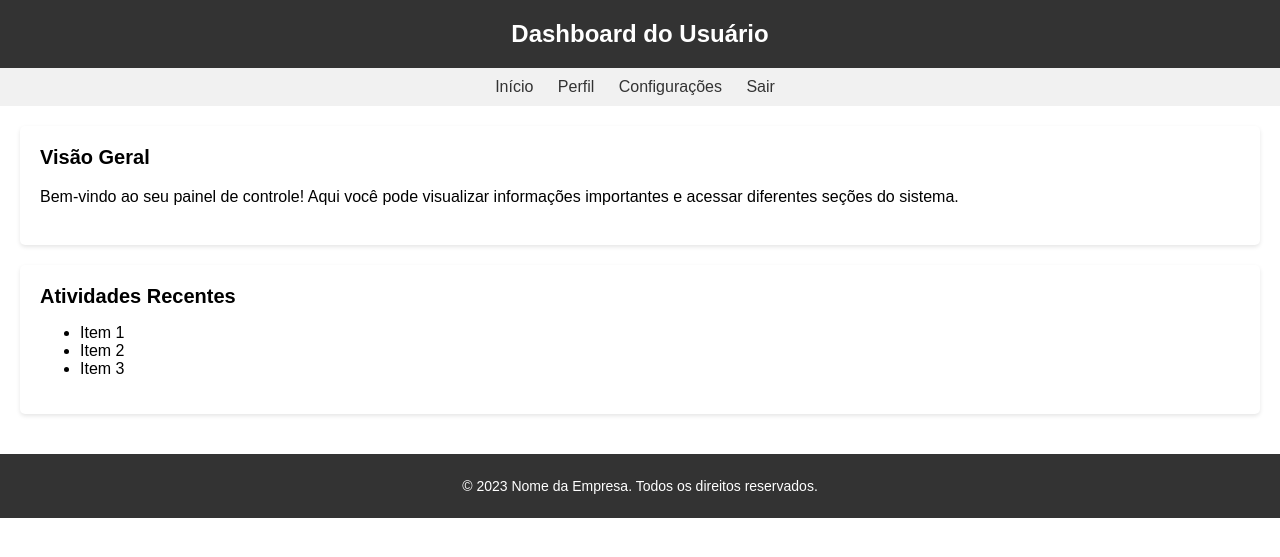
After one commit to Hugohsk99/animesite, a Flask app: template templates/dashboard.html in a window 1280 px wide. The commit adds this page. Shown: the top 557 px of the page. Run offline with Flask 3, Linux system fonts and the light colour scheme; the template is opened without the code that fills it, so the values that code supplies are empty.

Commit message:
Alterações do carrosel e inicio do dashboard.

```diff
--- a/static/css/cadastro.css
+++ b/static/css/cadastro.css
@@ -2,7 +2,7 @@ body
 {
     margin:0px;
     background-color:white;
-    background-image:url('../images/background.jpg');
+    background-image:url('https://cdn.discordapp.com/attachments/1113272071364018240/1113287558391152650/background.jpg');
     color:#000000;
     font-family:Arial, Helvetica, sans-serif;
 }
--- a/static/css/estilo.css
+++ b/static/css/estilo.css
@@ -11,3 +11,118 @@
 footer p a {
 	margin: 5px 15px;
 }
+
+.carrossel {
+    width: 300px;
+    height: 200px;
+    overflow: hidden;
+    position: relative;
+    border: 1px solid #ccc;
+}
+
+.carrossel-imagem {
+    width: 300%;
+    height: 200px;
+    position: absolute;
+}
+
+.carrossel-imagem img {
+    float: left;
+    width: 33.33%;
+}
+
+.controles {
+    margin-top: 10px;
+    text-align: center;
+}
+
+.controles button {
+    margin: 0 5px;
+}
+
+body {
+    font-family: Arial, sans-serif;
+    margin: 0;
+    padding: 0;
+}
+
+header {
+    background-color: #333;
+    color: #fff;
+    padding: 20px;
+    text-align: center;
+}
+
+header h1 {
+    margin: 0;
+    font-size: 24px;
+}
+
+nav {
+    background-color: #f1f1f1;
+    padding: 10px;
+    text-align: center;
+}
+
+nav ul {
+    margin: 0;
+    padding: 0;
+    list-style-type: none;
+}
+
+nav ul li {
+    display: inline;
+    margin-right: 10px;
+}
+
+nav ul li a {
+    color: #333;
+    text-decoration: none;
+    font-size: 16px;
+    padding: 5px;
+    border-radius: 5px;
+    transition: background-color 0.3s ease;
+}
+
+nav ul li a:hover {
+    background-color: #ddd;
+}
+
+main {
+    padding: 20px;
+}
+
+section {
+    margin-bottom: 20px;
+    background-color: #fff;
+    padding: 20px;
+    border-radius: 5px;
+    box-shadow: 0 2px 4px rgba(0, 0, 0, 0.1);
+}
+
+section h2 {
+    margin-top: 0;
+    font-size: 20px;
+    margin-bottom: 10px;
+}
+
+section p {
+    line-height: 1.5;
+}
+
+footer {
+    background-color: #333;
+    color: #fff;
+    padding: 10px;
+    text-align: center;
+    font-size: 14px;
+}
+
+.footer-link {
+    color: #fff;
+    text-decoration: underline;
+}
+
+.footer-link:hover {
+    color: #ddd;
+}
--- a/static/css/estilos.css
+++ b/static/css/estilos.css
@@ -10,7 +10,7 @@ body {
     align-items: center;
     justify-content: center;
     height: 100vh;
-	background-image:url(static/images/background.jpg);
+	background-image:url('https://cdn.discordapp.com/attachments/1113272071364018240/1113287558391152650/background.jpg');
     background-size: cover;
     background-position: center;
 }
--- /dev/null
+++ b/templates/dashboard.html
@@ -0,0 +1,37 @@
+<!DOCTYPE html>
+<html>
+<head>
+    <title>Dashboard do Usuário</title>
+    <link rel="stylesheet" type="text/css" href="estilo.css">
+</head>
+<body>
+    <header>
+        <h1>Dashboard do Usuário</h1>
+    </header>
+    <nav>
+        <ul>
+            <li><a href="#">Início</a></li>
+            <li><a href="#">Perfil</a></li>
+            <li><a href="#">Configurações</a></li>
+            <li><a href="#">Sair</a></li>
+        </ul>
+    </nav>
+    <main>
+        <section>
+            <h2>Visão Geral</h2>
+            <p>Bem-vindo ao seu painel de controle! Aqui você pode visualizar informações importantes e acessar diferentes seções do sistema.</p>
+        </section>
+        <section>
+            <h2>Atividades Recentes</h2>
+            <ul>
+                <li>Item 1</li>
+                <li>Item 2</li>
+                <li>Item 3</li>
+            </ul>
+        </section>
+    </main>
+    <footer>
+        <p>&copy; 2023 Nome da Empresa. Todos os direitos reservados.</p>
+    </footer>
+</body>
+</html>
```
Also changed, not shown: static/js/script.js (+23 -0 lines), templates/index.html (+15 -6 lines).
